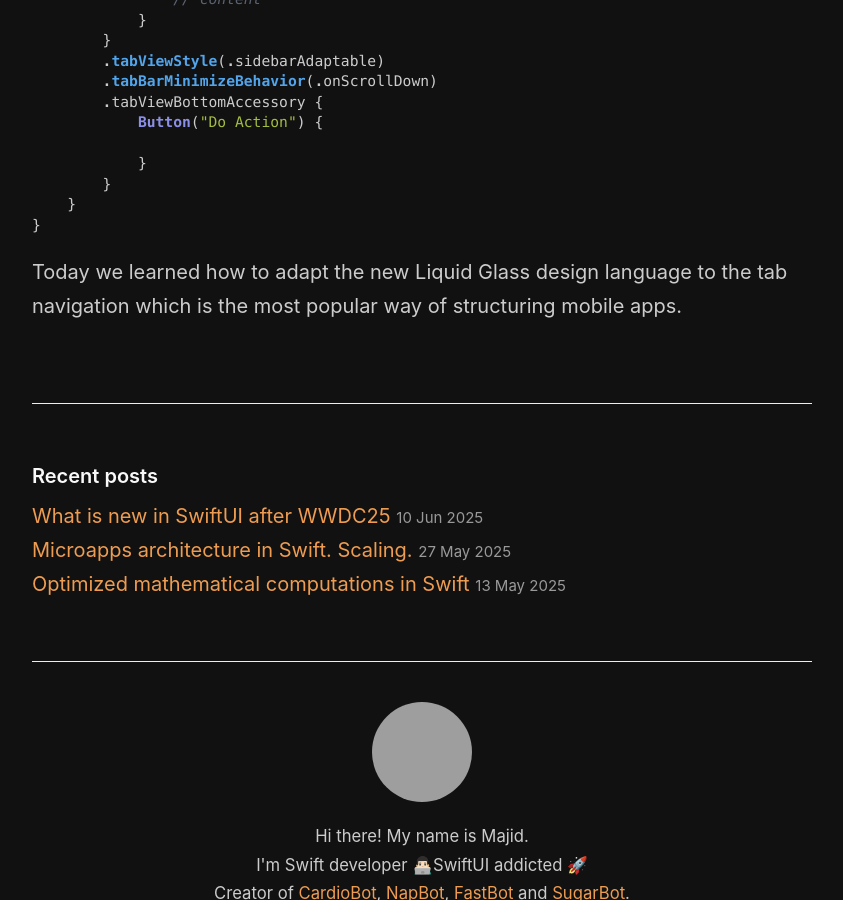
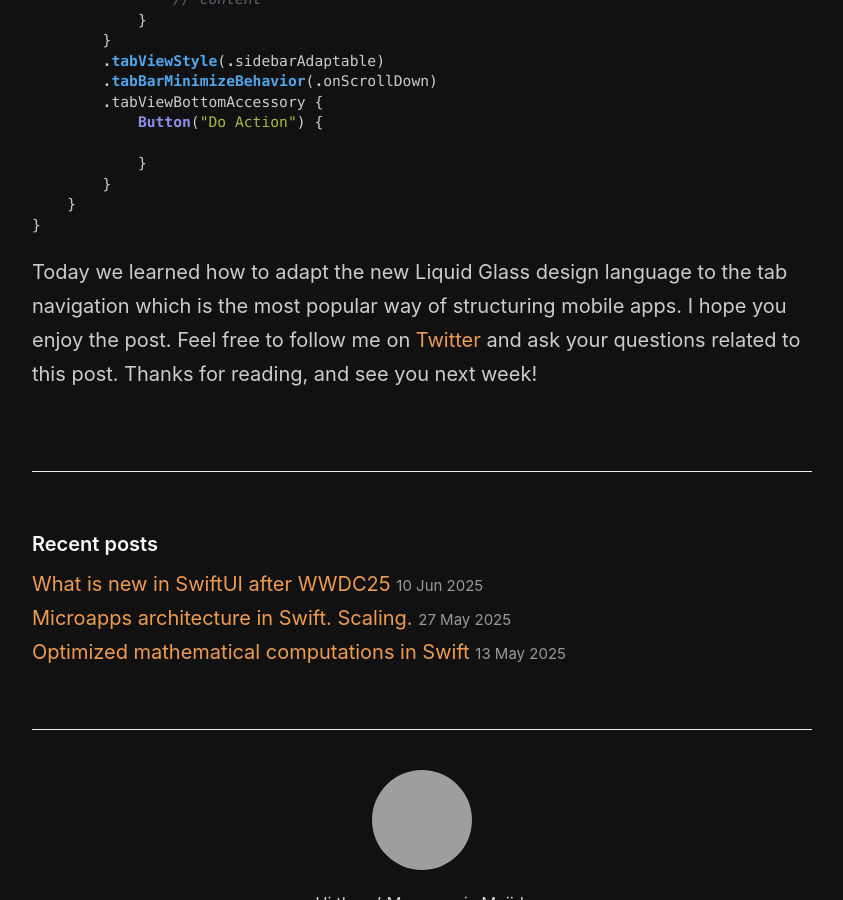
Before and after one commit to mecid/mecid.github.io, a Jekyll site: the page built from _posts/2025-06-24-glassifying-tabs-in-swiftui.md, in a window 1280 px wide and 900 px high, scrolled down 3808 px, cut to the strip 0-900 px from the top of the window. Shown: the whole strip, without its empty margins (218-1061 px from the left). Built offline with Jekyll 4.4.1, drawn with Linux system fonts in a browser that asks for light colours; grey boxes are pictures that could not be loaded.

Commit message:
conclusion added to the glassy tabs post

````diff
--- a/_posts/2025-06-24-glassifying-tabs-in-swiftui.md
+++ b/_posts/2025-06-24-glassifying-tabs-in-swiftui.md
@@ -145,4 +145,4 @@
 }
 ```
 
-Today we learned how to adapt the new Liquid Glass design language to the tab navigation which is the most popular way of structuring mobile apps.
+Today we learned how to adapt the new Liquid Glass design language to the tab navigation which is the most popular way of structuring mobile apps. I hope you enjoy the post. Feel free to follow me on [Twitter](https://twitter.com/mecid) and ask your questions related to this post. Thanks for reading, and see you next week!
````
